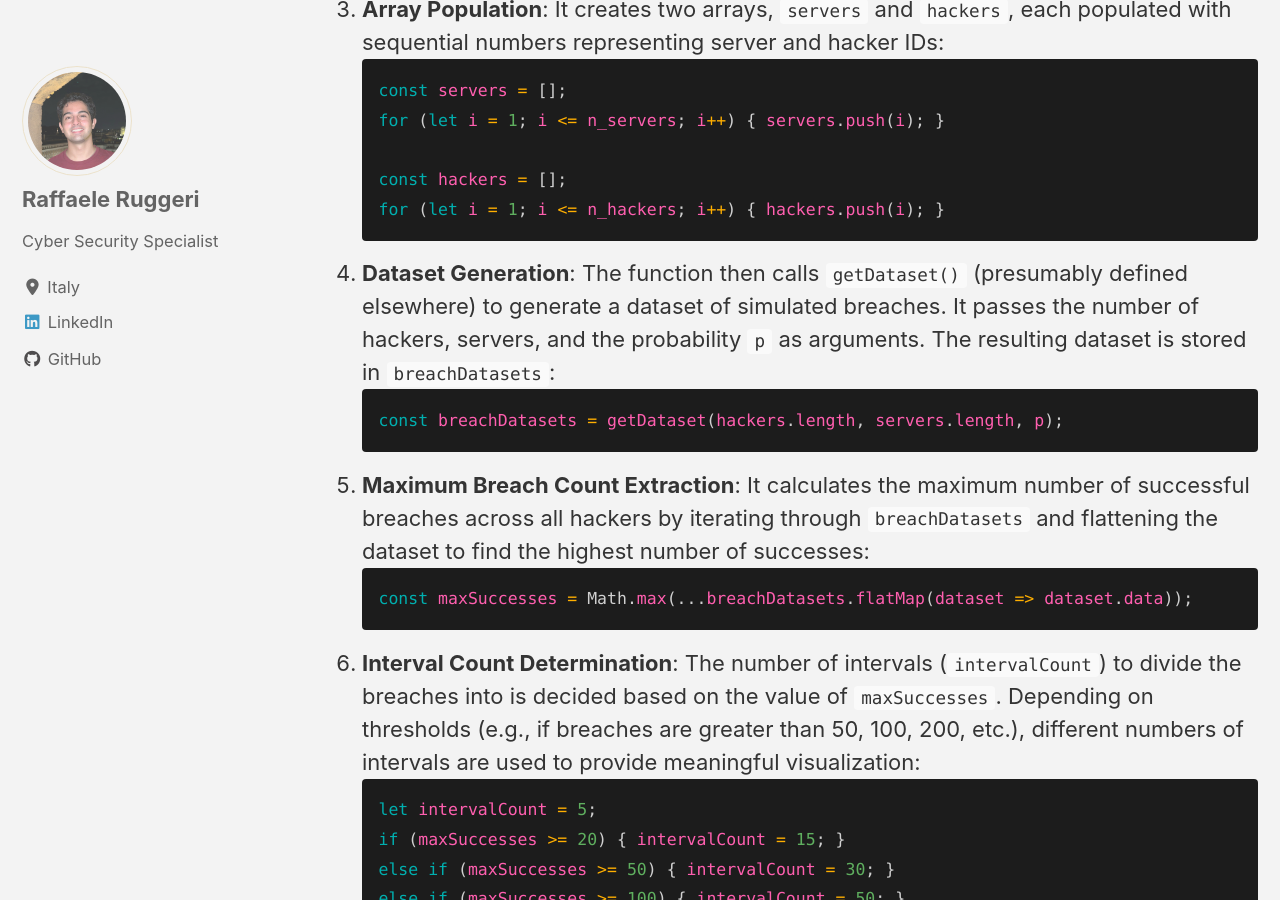
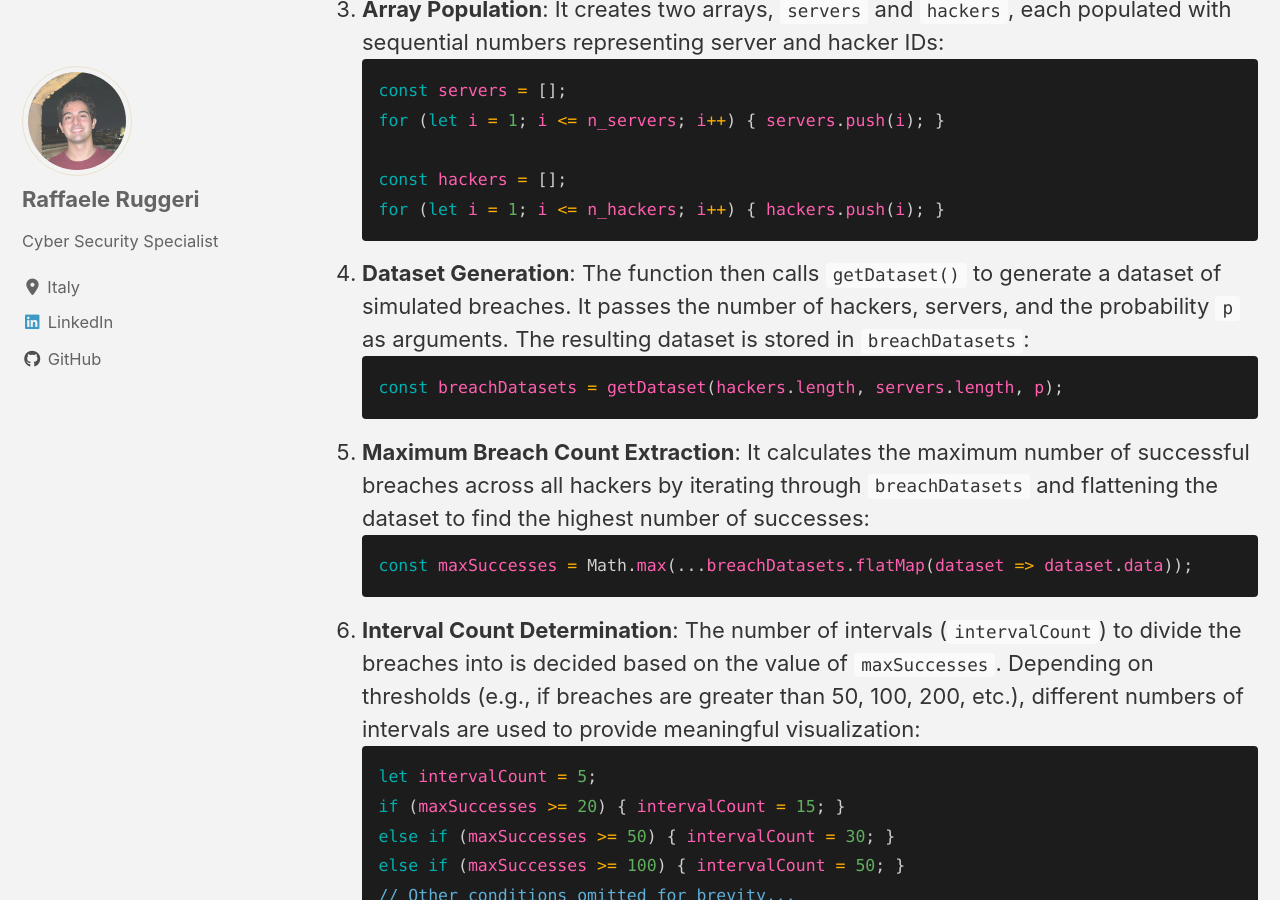
Before and after one commit to Raffo24/raffo24.github.io, a Jekyll site: the page built from _posts/statistics/2022-08-26-hw1.md, in a window 1280 px wide and 900 px high, scrolled down 9206 px. Built offline with Jekyll 4.4.1, drawn with Linux system fonts in a browser that asks for light colours; cached includes are drawn as plain includes; nearby versions of some CDN libraries; formulas are drawn with MathJax 3; some of the changed text lies outside the part shown.

Commit message:
Update 2022-08-26-hw1.md

````diff
--- a/_posts/statistics/2022-08-26-hw1.md
+++ b/_posts/statistics/2022-08-26-hw1.md
@@ -240,7 +240,7 @@ function generateGraphs() {
    for (let i = 1; i <= n_hackers; i++) { hackers.push(i); }
    ```
 
-4. **Dataset Generation**: The function then calls `getDataset()` (presumably defined elsewhere) to generate a dataset of simulated breaches. It passes the number of hackers, servers, and the probability `p` as arguments. The resulting dataset is stored in `breachDatasets`:
+4. **Dataset Generation**: The function then calls `getDataset()` to generate a dataset of simulated breaches. It passes the number of hackers, servers, and the probability `p` as arguments. The resulting dataset is stored in `breachDatasets`:
    ```javascript
    const breachDatasets = getDataset(hackers.length, servers.length, p);
    ```
````
Also changed, not shown: other parts of _posts/statistics/2022-08-26-hw1.md (+0 -2 lines).
